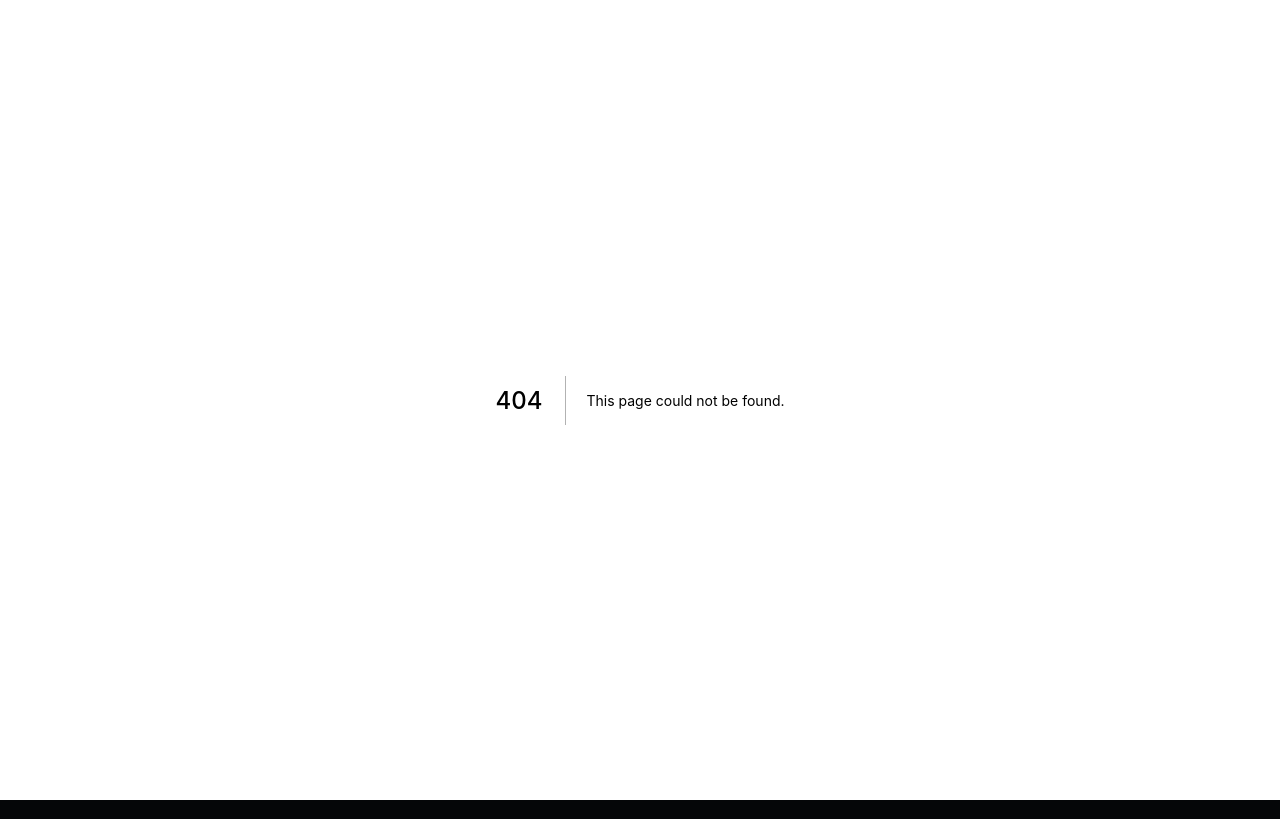
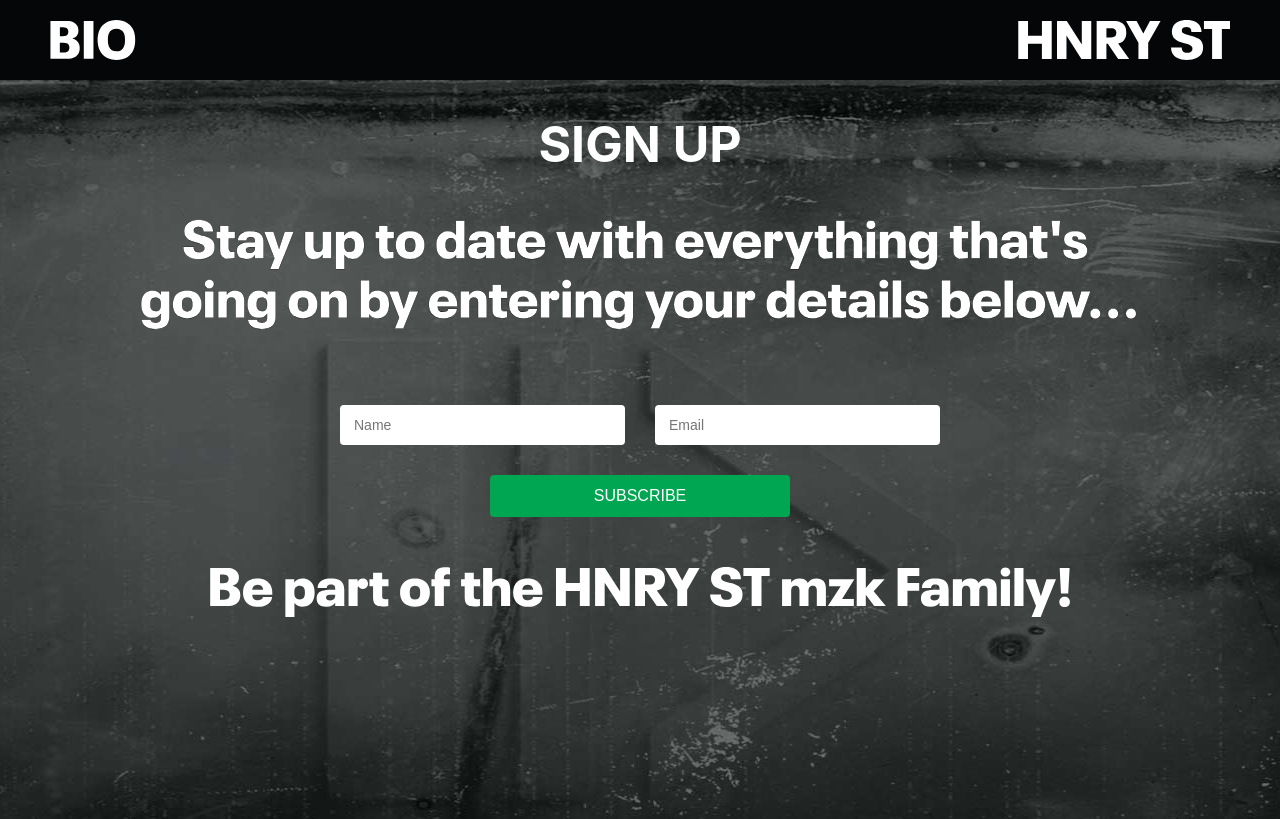
Before and after one commit to irfhan33/client-fiver, a Next.js app: page /signup in a window 1280 px wide. Before the commit this address had no page. Shown: the top 819 px of the page. Built offline with nearby package versions, Linux system fonts and the light colour scheme.

Commit message:
add signup page

```diff
--- a/pages/dlp.js
+++ b/pages/dlp.js
@@ -196,9 +196,10 @@ const Container = styled.div`
   }
 `;
 const Content = styled.div`
-  /* background-size: contain; */
   position: relative;
   z-index: 99;
+  padding: 0 76px;
+
   &:before {
     content: "";
     background: url("../images/hero_background.jpg");
@@ -217,7 +218,6 @@ const Content = styled.div`
       bottom: 47%;
     }
   }
-  padding: 0 76px;
   @media (max-width: 768px) {
     padding: 0 40px;
   }
--- /dev/null
+++ b/pages/signup.js
@@ -0,0 +1,169 @@
+import Head from "next/head";
+import React from "react";
+import styled from "styled-components";
+import { useState, useEffect } from "react";
+import Headerrr from "./../components/Header";
+import Footer from "./../components/Footer";
+import Link from "next/link";
+
+export default function Epk() {
+  const [x, setX] = useState(0);
+  const [y, setY] = useState(0);
+
+  const [lyric, setLyric] = useState(false);
+
+  const lyricHandler = (e) => {
+    setX(e.clientX);
+    setY(e.clientY);
+  };
+
+  return (
+    <Container>
+      <Head>
+        <title>BIO - HNRY ST</title>
+        <link rel="icon" href="/favicon.ico" />
+      </Head>
+
+      <Headerrr image="../images/bio_horizontal.svg" />
+      <Main>
+        <Content>
+          <h1>SIGN UP</h1>
+          <img src="../images/stayup.svg" alt="" className="stayup" />
+          <div className="form-container">
+            <input type="text" placeholder="Name" />
+            <input type="text" placeholder="Email" />
+          </div>
+          <button className="button-subscribe">Subscribe</button>
+          <img src="../images/bepart.svg" alt="" className="bepart" />
+        </Content>
+      </Main>
+      <Footer bio="true" />
+    </Container>
+  );
+}
+
+const Container = styled.div`
+  @font-face {
+    font-family: "Release Date";
+    src: url("../Neue\ Plak\ Black.ttf") format("truetype");
+    font-weight: bold;
+  }
+`;
+
+const Main = styled.div`
+  position: relative;
+  z-index: 1;
+  min-height: 100vh;
+
+  @media (max-width: 768px) {
+    padding-top: 35px;
+  }
+
+  @media (max-width: 426px) {
+    padding-top: 35px;
+  }
+  &:before {
+    content: "";
+    background: url("../images/hero_background.jpg");
+    background-position: top;
+    left: 0;
+    right: 0;
+    top: 0;
+    z-index: -1;
+    position: absolute;
+    bottom: 0;
+    background-repeat: no-repeat;
+
+    /* @media (max-width: 768px) {
+      bottom: 47%;
+    }
+
+    @media (max-width: 426px) {
+      bottom: 47%;
+    } */
+  }
+`;
+
+const Content = styled.div`
+  z-index: 99;
+  display: flex;
+  flex-direction: column;
+  align-items: center;
+  padding: 0 76px;
+
+  @media (max-width: 768px) {
+    padding: 0 40px;
+  }
+
+  @media (max-width: 426px) {
+    padding: 0 18px;
+  }
+
+  h1 {
+    font-size: 50px;
+  }
+
+  p {
+    font-size: 40px;
+    margin: 0;
+    font-weight: bold;
+    text-align: center;
+    max-width: 60%;
+  }
+
+  .form-container {
+    display: grid;
+    margin-top: 50px;
+    grid-template-columns: 1fr 1fr;
+    grid-gap: 5%;
+    width: 100%;
+    max-width: 600px;
+    margin-bottom: 30px;
+    place-items: center;
+  }
+
+  input {
+    padding: 12px 14px;
+    border-radius: 4px;
+    border: none;
+    width: 100%;
+    max-width: 400px;
+    font-size: 14px;
+    &:focus {
+      outline: none;
+    }
+  }
+
+  .button-subscribe {
+    background: #00a651;
+    border: none;
+    color: white;
+    font-size: 16px;
+    padding: 12px 14px;
+    width: 100%;
+    max-width: 300px;
+    border-radius: 4px;
+    text-transform: uppercase;
+    font-weight: semibold;
+    cursor: pointer;
+    transition: all 250ms;
+    margin-bottom: 50px;
+    &:hover {
+      background: #464847;
+    }
+
+    &:focus {
+      background: #464847;
+    }
+  }
+
+  .stayup {
+    width: 100%;
+    max-width: 1000px;
+  }
+
+  .bepart {
+    width: 90%;
+    max-width: 860px;
+  }
+`;
```
Also changed, not shown: public/images/bepart.svg (added), public/images/stayup.svg (added).
